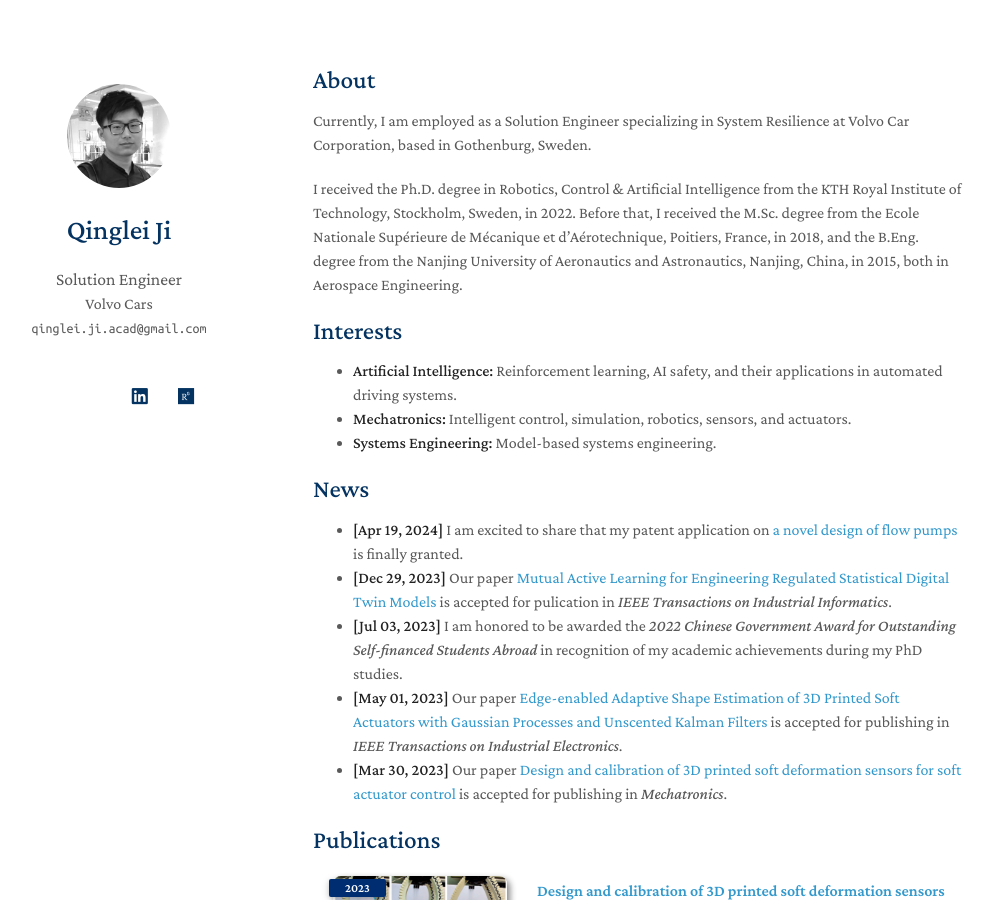
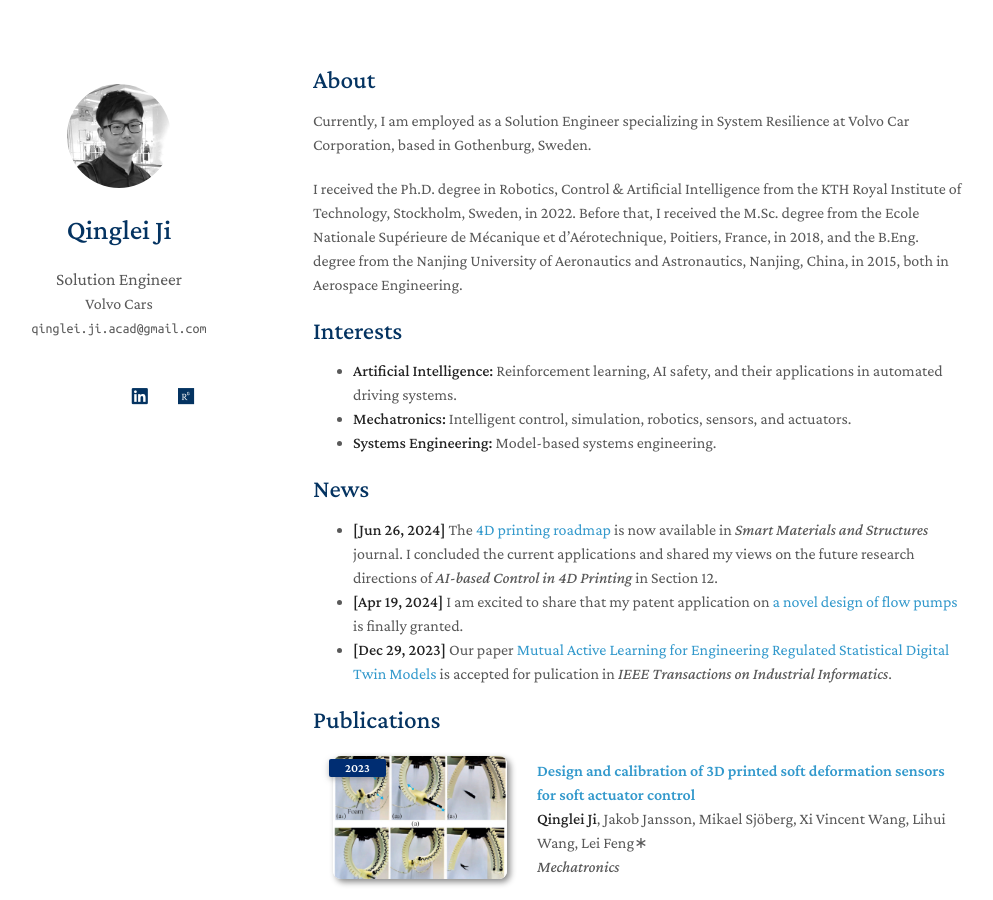
Before and after one commit to QingleiJi/qingleiji.github.io, a Jekyll site: the page built from index.md, in a window 1280 px wide and 900 px high. Shown: the whole window, without its empty margins (157-1150 px from the left). Built offline with Jekyll 4.4.1, drawn with Linux system fonts in a browser that asks for light colours; nearby versions of some CDN libraries; a style sheet for code colours, icons or effects is not loaded.

Commit message:
update news

```diff
--- a/index.md
+++ b/index.md
@@ -14,11 +14,9 @@ I received the Ph.D. degree in Robotics, Control & Artificial Intelligence from
 
 
 ## News
+- **[Jun 26, 2024]** The [4D printing roadmap](https://iopscience.iop.org/article/10.1088/1361-665X/ad5c22/meta) is now available in *Smart Materials and Structures* journal. I concluded the current applications and shared my views on the future research directions of *AI-based Control in 4D Printing* in Section 12.
 - **[Apr 19, 2024]** I am excited to share that my patent application on [a novel design of flow pumps](https://patentimages.storage.googleapis.com/db/7c/e8/42212fa841705b/CN108252901A.pdf) is finally granted.
 - **[Dec 29, 2023]** Our paper [Mutual Active Learning for Engineering Regulated Statistical Digital Twin Models](https://ieeexplore.ieee.org/abstract/document/10376368) is accepted for pulication in *IEEE Transactions on Industrial Informatics*.
-- **[Jul 03, 2023]** I am honored to be awarded the *2022 Chinese Government Award for Outstanding Self-financed Students Abroad* in recognition of my academic achievements during my PhD studies.
-- **[May 01, 2023]** Our paper [Edge-enabled Adaptive Shape Estimation of 3D Printed Soft Actuators with Gaussian Processes and Unscented Kalman Filters](https://ieeexplore.ieee.org/abstract/document/10113847) is accepted for publishing in *IEEE Transactions on Industrial Electronics*.
-- **[Mar 30, 2023]** Our paper [Design and calibration of 3D printed soft deformation sensors for soft actuator control](https://www.sciencedirect.com/science/article/pii/S0957415823000363) is accepted for publishing in *Mechatronics*.
 
 {% include_relative _includes/publications.md %}
 
```
